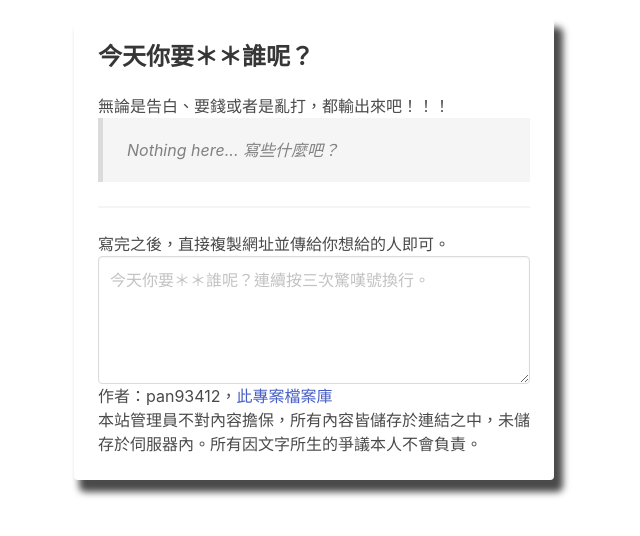
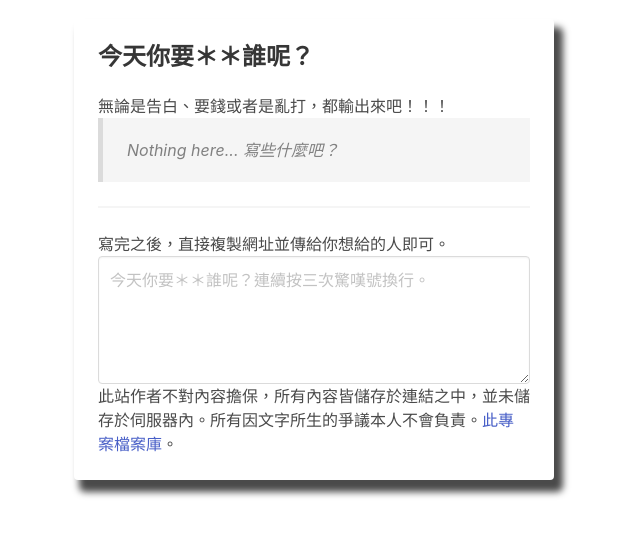
Before and after one commit to pan93412/WhatToSay, a website built with webpack: page src/index.pug in a window 1280 px wide. Shown: the whole page, without its empty margins (326-966 px from the left). Built offline with nearby package versions, Linux system fonts and the light colour scheme.

Commit message:
v1.1.1-private: index 小修正

```diff
--- a/src/index.pug
+++ b/src/index.pug
@@ -22,8 +22,7 @@ body
         hr
         p 寫完之後，直接複製網址並傳給你想給的人即可。
         textarea.textarea#toSay(placeholder='今天你要＊＊誰呢？連續按三次驚嘆號換行。')
-        p 作者：pan93412，#[a(href='https://github.com/pan93412/FatherDay') 此專案檔案庫]
-        p 本站管理員不對內容擔保，所有內容皆儲存於連結之中，未儲存於伺服器內。所有
-          | 因文字所生的爭議本人不會負責。
+        p 此站作者不對內容擔保，所有內容皆儲存於連結之中，並未儲存於伺服器內。所有
+          | 因文字所生的爭議本人不會負責。#[a(href='https://github.com/pan93412/FatherDay') 此專案檔案庫]。
 
 script(src='assets/main.bundle.js')
```
